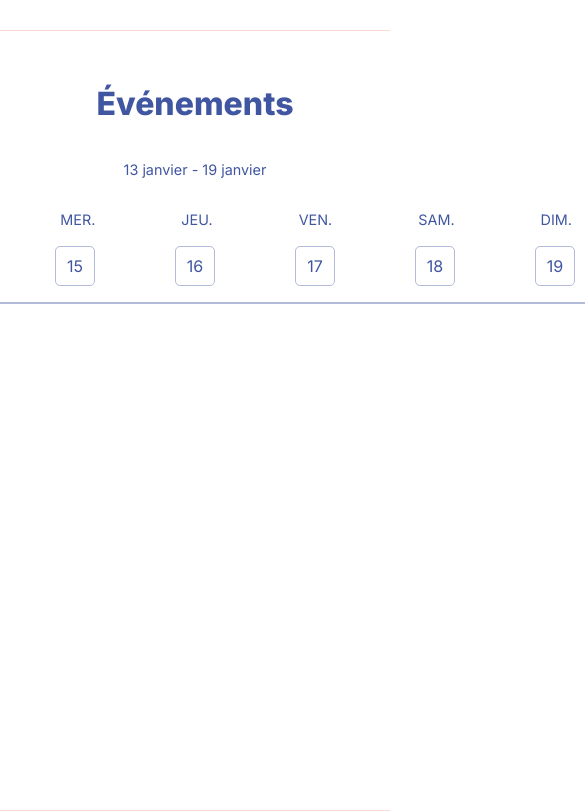
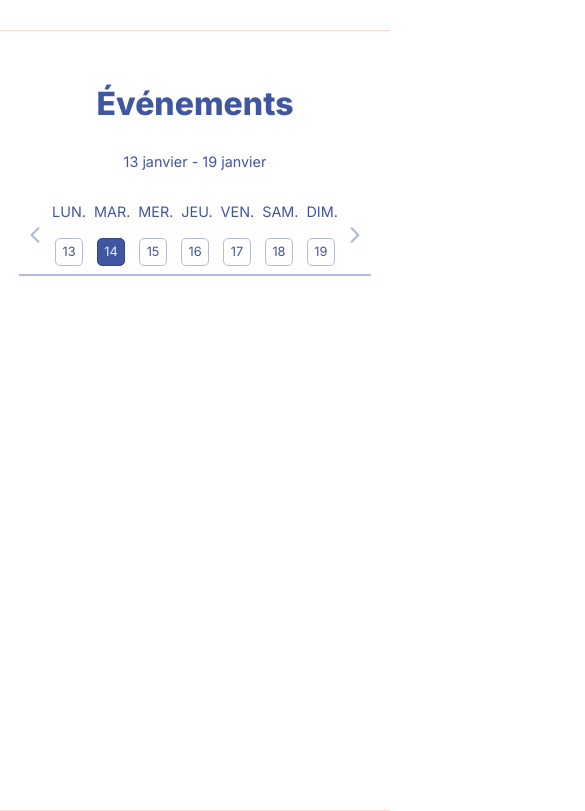
Before and after one commit to NicolasChambon/mamans-de-sallanches, a Next.js app: page / in a window 390 px wide. Shown: the part 1265-2076 px from the top of the page, 585 px wide, since content can reach past the window. Built offline with nearby package versions, Linux system fonts and the light colour scheme.

Commit message:
feature: datepicker responsive

```diff
--- a/src/components/Events/DatePicker/DatePicker.module.scss
+++ b/src/components/Events/DatePicker/DatePicker.module.scss
@@ -8,6 +8,10 @@
   flex-direction: column;
   padding: 1rem;
 
+  @media (max-width: 405px) {
+    padding: 0.5rem 0rem;
+  }
+
   &_period {
     margin-bottom: 2rem;
   }
@@ -16,6 +20,19 @@
     align-items: center;
     display: flex;
     gap: 2rem;
+
+    @media (max-width: 765px) {
+      gap: 1rem;
+    }
+    @media (max-width: 635px) {
+      gap: 0.5rem;
+    }
+    @media (max-width: 480px) {
+      gap: 0.1rem;
+    }
+    @media (max-width: 375px) {
+      gap: 0rem;
+    }
 
     &_btn {
       align-items: center;
@@ -35,6 +52,12 @@
         background-color: $secondaryColorLight3;
         color: $secondaryColorDark1;
       }
+
+      @media (max-width: 480px) {
+        font-size: 1.5rem;
+        height: 2rem;
+        width: 2rem;
+      }
     }
 
     &_week {
@@ -47,10 +70,33 @@
         display: flex;
         gap: 5rem;
         justify-content: space-around;
+
+        @media (max-width: 955px) {
+          gap: 4rem;
+        }
+        @media (max-width: 860px) {
+          gap: 3rem;
+        }
+        @media (max-width: 765px) {
+          gap: 2rem;
+        }
+        @media (max-width: 635px) {
+          gap: 1rem;
+        }
+        @media (max-width: 480px) {
+          gap: 0.5rem;
+        }
+        @media (max-width: 375px) {
+          gap: 0.25rem;
+        }
       }
 
       &_header {
         text-transform: uppercase;
+
+        @media (max-width: 375px) {
+          font-size: 0.8rem;
+        }
       }
 
       &_days {
@@ -61,6 +107,7 @@
           color: $secondaryColor;
           font-size: 1rem;
           height: 2.5rem;
+          padding: 0;
           width: 2.5rem;
 
           transition: all 0.3s;
@@ -74,6 +121,18 @@
             border: $secondaryColorDark1 1px solid;
             color: $secondaryColorBackground;
           }
+
+          @media (max-width: 525px) {
+            font-size: 0.8rem;
+            height: 1.75rem;
+            width: 1.75rem;
+          }
+
+          @media (max-width: 375px) {
+            font-size: 0.7rem;
+            height: 1.5rem;
+            width: 1.5rem;
+          }
         }
       }
     }
--- a/src/components/Events/DatePicker/DatePicker.tsx
+++ b/src/components/Events/DatePicker/DatePicker.tsx
@@ -1,6 +1,7 @@
 'use client';
 
 import { useState } from 'react';
+import { resetTime } from '@/utils/resetTime';
 import { format, startOfWeek, subWeeks, addWeeks, addDays } from 'date-fns';
 import { fr } from 'date-fns/locale';
 import { IoIosArrowBack } from 'react-icons/io';
@@ -21,7 +22,7 @@ const DatePicker = () => {
   // To handle display of the required week
   const [selectedWeek, setSelectedWeek] = useState(currentWeekDays);
   // To handle display of the selected day and store its information
-  const [selectedDay, setSelectedDay] = useState(currentWeekDays[0].date);
+  const [selectedDay, setSelectedDay] = useState(resetTime(new Date()));
 
   // Handle week change
   const handleWeekChange = (direction: 'next' | 'previous') => {
@@ -32,15 +33,15 @@ const DatePicker = () => {
         ? subWeeks(selectedWeek[0].date, 1)
         : addWeeks(selectedWeek[0].date, 1);
 
-    setSelectedWeek(
-      daysHeaders.map((header, index) => ({
-        header: header,
-        number: format(addDays(selectedWeekFirstDay, index), 'd', {
-          locale: fr
-        }),
-        date: addDays(selectedWeekFirstDay, index)
-      }))
-    );
+    const newWeekDays = daysHeaders.map((header, index) => ({
+      header: header,
+      number: format(addDays(selectedWeekFirstDay, index), 'd', {
+        locale: fr
+      }),
+      date: addDays(selectedWeekFirstDay, index)
+    }));
+
+    setSelectedWeek(newWeekDays);
   };
 
   return (
@@ -79,7 +80,9 @@ const DatePicker = () => {
             {selectedWeek.map((day) => (
               <button
                 className={`${styles.DatePicker_table_week_days_item} ${
-                  day.date === selectedDay ? styles.active : ''
+                  day.date.getTime() === selectedDay.getTime()
+                    ? styles.active
+                    : ''
                 }`}
                 key={day.number}
                 onClick={() => {
--- /dev/null
+++ b/src/utils/resetTime.ts
@@ -0,0 +1,5 @@
+import { setHours, setMinutes, setSeconds, setMilliseconds } from 'date-fns';
+
+export const resetTime = (date: Date) => {
+  return setMilliseconds(setSeconds(setMinutes(setHours(date, 0), 0), 0), 0);
+};
```
